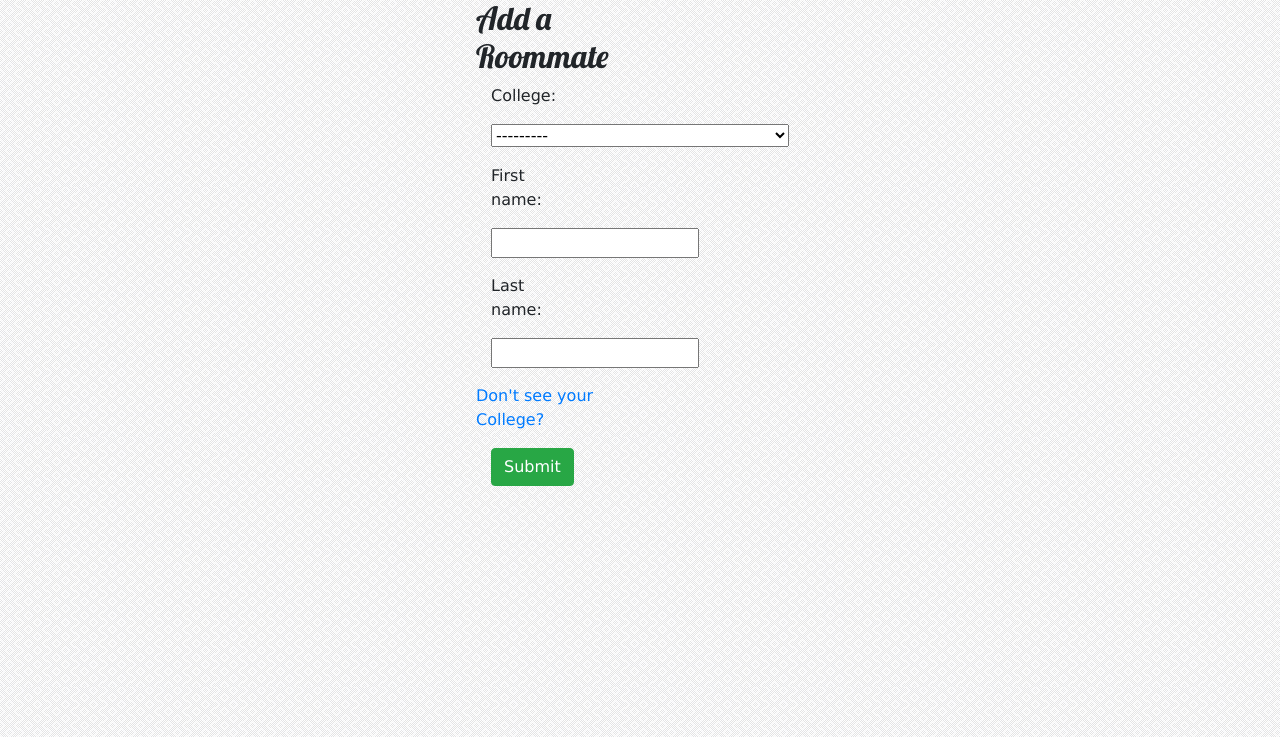
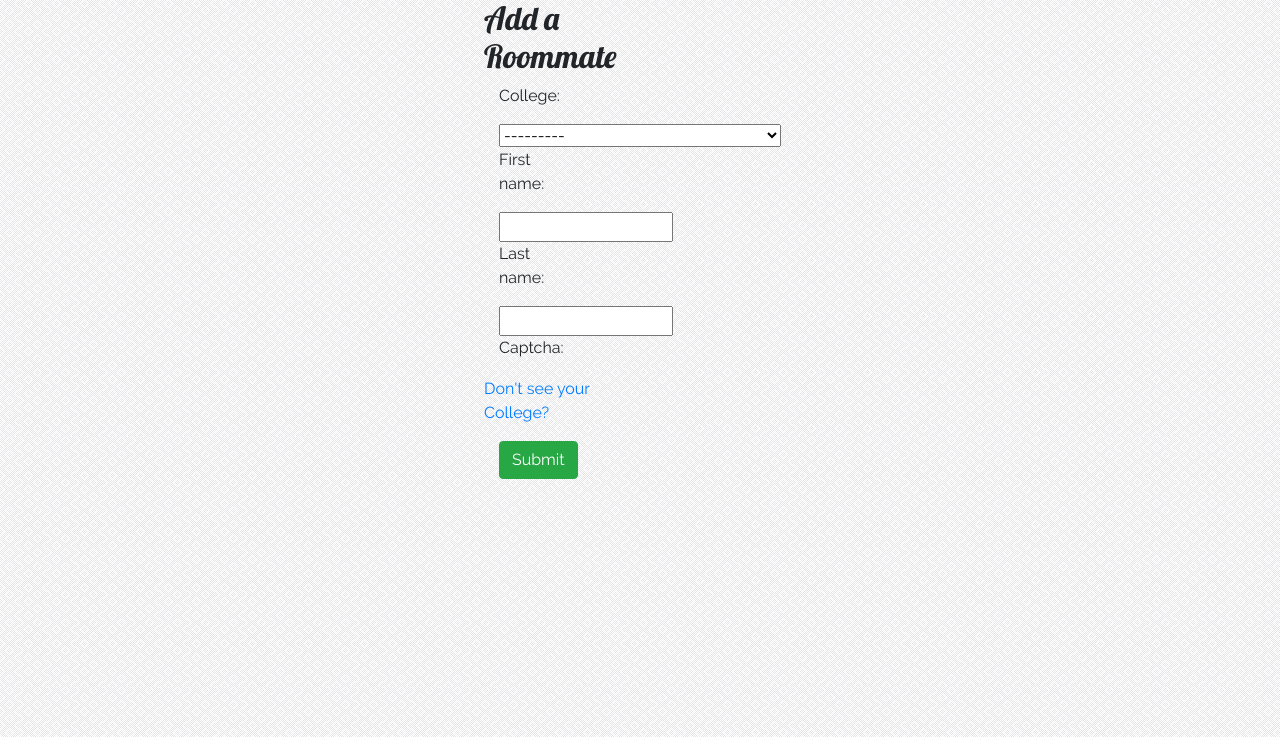
Before and after one commit to SadP4nda/Rate-My-Roommate, a Django app: page /roommate/add/ in a window 1280 px wide. Shown: the part 63-800 px from the top of the page. Run offline with Django 3.2, Linux system fonts and the light colour scheme; data comes from the database, SQL or seed files in the repository; both versions use the stored data as it was after the commit; some libraries are stand-ins or nearby versions.

Commit message:
Changing fonts and adding reCaptcha
Changed some of the fonts and added ReCaptcha however it does not have a good handeling of form failure on adding comments

```diff
--- a/ratemyroomate/ratemyroomate/settings.py
+++ b/ratemyroomate/ratemyroomate/settings.py
@@ -38,6 +38,7 @@ INSTALLED_APPS = [
     'django.contrib.sessions',
     'django.contrib.messages',
     'django.contrib.staticfiles',
+    'snowpenguin.django.recaptcha2',
 ]
 
 MIDDLEWARE = [
@@ -118,4 +119,9 @@ USE_TZ = True
 # Static files (CSS, JavaScript, Images)
 # https://docs.djangoproject.com/en/1.11/howto/static-files/
 
+RECAPTCHA_PRIVATE_KEY = "6Lcrrz8UAAAAAFlFMvsfASBBIzQXJu2NLcbHizVK"
+
+RECAPTCHA_PUBLIC_KEY = "6Lcrrz8UAAAAAN0tPkJIqF66VTnYBgX6-v4MMp8C"
+
+
 STATIC_URL = '/static/'
--- a/ratemyroomate/roomaterating/forms.py
+++ b/ratemyroomate/roomaterating/forms.py
@@ -1,8 +1,23 @@
 from django import forms
-from .models import Comment
+from .models import Comment, Roomate, CollegeSuggestion
+from snowpenguin.django.recaptcha2.fields import ReCaptchaField
+from snowpenguin.django.recaptcha2.widgets import ReCaptchaWidget
 
 
 class CommentForm(forms.ModelForm):
+    captcha = ReCaptchaField(widget=ReCaptchaWidget())
     class Meta:
         model = Comment
         fields = ('username', 'Overall_Rating', 'Description')
+
+class RoommateCreateForm(forms.ModelForm):
+    captcha = ReCaptchaField(widget=ReCaptchaWidget())
+    class Meta:
+        model = Roomate
+        fields = ['college', 'first_name', 'last_name']
+
+class CollegeSuggestionCreateForm(forms.ModelForm):
+    captcha = ReCaptchaField(widget=ReCaptchaWidget())
+    class Meta:
+        model = CollegeSuggestion
+        fields = ['college']
--- a/ratemyroomate/roomaterating/models.py
+++ b/ratemyroomate/roomaterating/models.py
@@ -47,7 +47,8 @@ class Comment(models.Model):
     )
     Overall_Rating = models.DecimalField(choices=RATING_CHOICES, max_digits=2, decimal_places=1)
     Description = models.TextField(max_length= 500, blank= False, null= False)
-
+    class Meta:
+        unique_together = ('username', 'roomate')
     def __str__(self):
         return self.username
 
--- a/ratemyroomate/roomaterating/static/css/style.css
+++ b/ratemyroomate/roomaterating/static/css/style.css
@@ -1,5 +1,18 @@
+@font-face{
+    font-family:Raleway;
+    src: url(../fonts/Raleway-Regular.ttf);
+}
+@font-face{
+    font-family:Raleway-Black;
+    src: url(../fonts/Raleway-Black.ttf);
+
+}
+@font-face{
+    font-family:Raleway-Bold;
+    src: url(../fonts/Raleway-Bold.ttf);
+}
 body{
-    font-family:Verdana;
+    font-family:Raleway;
     background:url(../images/background.jpg);
 }
 nav{
@@ -24,7 +37,7 @@ nav .navbar-brand{
     }
  .litem
  {
-    font-family: Verdana;
+    font-family:Raleway-Black;
  }
 #add{
     display:flex;
@@ -43,7 +56,7 @@ nav .navbar-brand{
     background-color:rgba(0,0,0,0);
 }
 .banner-content{
-    font-family: Verdana;
+    font-family: Raleway;
     display:flex;
     flex-wrap:wrap;
     justify-content:center;
@@ -155,6 +168,9 @@ cursor:pointer;
     padding-top:4em;
     padding-bottom:4em;
     }
+.list-group-item{
+    font-family:Raleway-Bold;
+}
 .roommatetitle{
     margin-top:1.5%;
     text-align:center;
--- a/ratemyroomate/roomaterating/templates/roomaterating/RoommateDetailView.html
+++ b/ratemyroomate/roomaterating/templates/roomaterating/RoommateDetailView.html
@@ -1,4 +1,6 @@
 {% extends 'roomaterating/base.html' %}
+{% load recaptcha2 %}
+{% block head %}{% recaptcha_init %}{% endblock %}
 {% block Roommates %} active {% endblock %}
 {% block bannerbody %}
 <div class="jumbotron roommate-details" >
@@ -38,6 +40,8 @@
 {% endif %}
     <button type="submit" class="btn btn-success" id="add-comment-button"> Submit </button>
 </form>
+    {% recaptcha_explicit_init %}
+
 </div>
 <h1 class="lobster" id="allcomments"> All Comments</h1>
 <ul class="list-group" id = "comments">
--- a/ratemyroomate/roomaterating/templates/roomaterating/base.html
+++ b/ratemyroomate/roomaterating/templates/roomaterating/base.html
@@ -2,6 +2,7 @@
 <html lang="en">
 <head>
     {% load staticfiles %}
+
     <meta charset="UTF-8">
     <title>Rate My Roommate</title>
     <link rel="stylesheet" href="https://maxcdn.bootstrapcdn.com/bootstrap/4.0.0-beta.2/css/bootstrap.min.css" integrity="sha384-PsH8R72JQ3SOdhVi3uxftmaW6Vc51MKb0q5P2rRUpPvrszuE4W1povHYgTpBfshb" crossorigin="anonymous">
@@ -11,7 +12,8 @@
     <link href="https://fonts.googleapis.com/css?family=Lobster" rel="stylesheet">
     <link rel = "stylesheet" type = "text/css" href= "{% static 'css/style.css' %}">
     <link rel = "stylesheet" type = "text/css" href=" {% static 'flaticon/flaticon.css' %}">
-    <meta id="meta" name="viewport" content="width=device-width; initial-scale=1.0" />
+    <meta id="meta" name="viewport" content="width=device-width, initial-scale=1.0" />
+    {% block head %}{% endblock %}
 </head>
 <body>
 <div class="banner-wrapper">
@@ -32,7 +34,7 @@
         <a class="nav-link litem flaticon-team {% block Roommates %}{% endblock %}" href="{% url 'roomaterating:roomates' %}">  Roommates</a>
       </li>
       <li class="nav-item">
-     <form class="form-inline my-2 my-lg-0" action = "{% url 'roomaterating:roommate_search_list_view' %}" method="get" accept-charset="utf-8" >
+     <form class="form-inline litem my-2 my-lg-0" action = "{% url 'roomaterating:roommate_search_list_view' %}" method="get" accept-charset="utf-8" >
         <input class="form-control mr-sm-2" type="search" placeholder="Search Roommates" aria-label="Search" name="q" value="{{ request.GET.q }}">
         <button class="btn btn-outline-light my-2 my-sm-0" type="submit">Search</button>
     </form>
--- a/ratemyroomate/roomaterating/templates/roomaterating/form-template.html
+++ b/ratemyroomate/roomaterating/templates/roomaterating/form-template.html
@@ -1,22 +1,23 @@
+{% load recaptcha2 %}
+{% block head %}{% recaptcha_init %}{% endblock %}
 {% for field in form %}
     <div class="form-group">
 
         <label class="control-label col-sm-2"> {{field.label_tag}} </label>
         <div class="col-sm-10">{{field}}</div>
-
-</div>
-{% endfor %}
         {% if form.errors %}
-    {% for field in form %}
             {% for error in field.errors %}
                 <div class="alert alert-danger">
                     <strong>{{ error|escape }}</strong>
                 </div>
             {% endfor %}
+</div>
+
+{% endif %}
 {% endfor %}
 {% for error in form.non_field_errors %}
         <div class="alert alert-danger">
             <strong>{{ error|escape }}</strong>
         </div>
     {% endfor %}
-{% endif %}
+{% recaptcha_explicit_init %}
--- a/ratemyroomate/roomaterating/views.py
+++ b/ratemyroomate/roomaterating/views.py
@@ -2,11 +2,13 @@ from django.views.generic import TemplateView, ListView, DetailView
 from .models import College, Roomate, Comment, CollegeSuggestion
 from django.views.generic.edit import CreateView, UpdateView, DeleteView, FormView
 from django.core.urlresolvers import reverse
-from .forms import CommentForm
+from .forms import CommentForm, RoommateCreateForm, CollegeSuggestionCreateForm
 from django.views.generic.detail import SingleObjectMixin
 from decimal import Decimal
 from django.db.models import Q
 from itertools import chain
+from django.http import HttpResponse
+from django.shortcuts import render_to_response
 # Create your views here.
 
 def get_avg(lst):
@@ -75,12 +77,19 @@ class AddComment(FormView, SingleObjectMixin):
     model = Roomate
 
     def form_valid(self, form):
-        comment = Comment.objects.create(
-            roomate = Roomate.objects.get(pk=self.kwargs['pk']),
-            username = form.cleaned_data['username'],
-            Overall_Rating = form.cleaned_data['Overall_Rating'],
-            Description = form.cleaned_data['Description']
-        )
+        try:
+            Comment.objects.create(
+                roomate = Roomate.objects.get(pk=self.kwargs['pk']),
+                username = form.cleaned_data['username'],
+                Overall_Rating = form.cleaned_data['Overall_Rating'],
+                Description = form.cleaned_data['Description']
+                )
+        except:
+            return super(AddComment, self).form_valid(form)
+        return super(AddComment, self).form_valid(form)
+
+    def form_invalid(self, form):
+
         return super(AddComment, self).form_valid(form)
 
     def get_success_url(self):
@@ -94,22 +103,22 @@ class RoommateDetail(TemplateView):
         return view(request, *args, **kwargs)
 
     def post(self, request, *args, **kwargs):
+
         view = AddComment.as_view()
         return view(request, *args, **kwargs)
 
 
 class RoomateCreateView(CreateView):
     model = Roomate
-    fields = ['college', 'first_name', 'last_name']
     template_name = 'roomaterating/AddRoommate.html'
-
+    form_class = RoommateCreateForm
     def get_success_url(self):
         return reverse('roomaterating:index')
 
 
 class CollegeCreateView(CreateView):
     model = CollegeSuggestion
-    fields = ['college']
+    form_class = CollegeSuggestionCreateForm
     template_name = 'roomaterating/AddCollege.html'
 
     def get_success_url(self):
```
Also changed, not shown: ratemyroomate/db.sqlite3, ratemyroomate/roomaterating/migrations/0018_auto_20180107_2325.py (added), ratemyroomate/roomaterating/static/fonts/Raleway-Black.ttf (added), ratemyroomate/roomaterating/static/fonts/Raleway-Bold.ttf (added), ratemyroomate/roomaterating/static/fonts/Raleway-Regular.ttf (added). Lines whose indentation alone changed are shown as unchanged.
